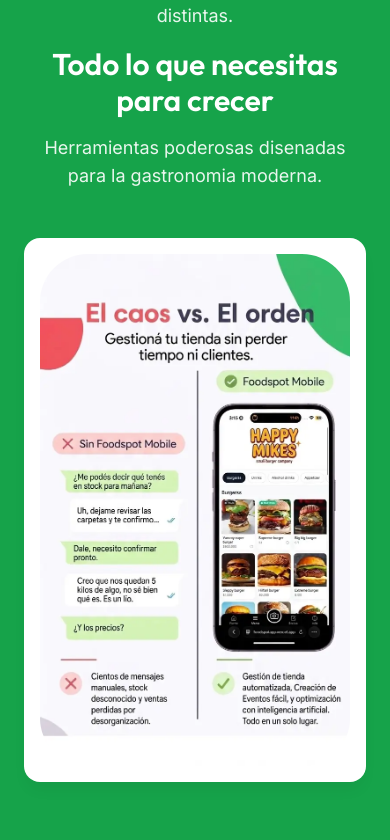
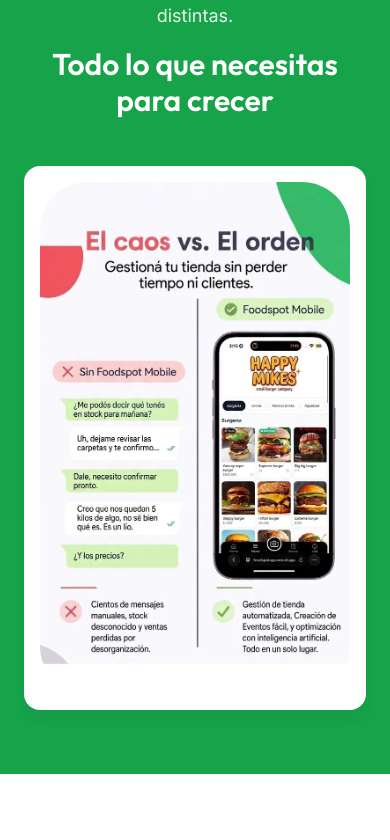
Before and after one commit to hikaribrandan3-code/foodspot-new-landing-page-, a React (Vite) app: page / in a window 390 px wide. Shown: the part 2464-3304 px from the top of the page. Built offline with nearby package versions, Linux system fonts and the light colour scheme.

Commit message:
copy: remove redundant 'Herramientas poderosas' line, update footer to FoodSpot Mobile + hero USP

```diff
--- a/src/components/FooterSections.tsx
+++ b/src/components/FooterSections.tsx
@@ -288,9 +288,9 @@ export function Footer() {
     <footer className="bg-white border-t py-16 md:py-24">
       <div className="max-w-7xl mx-auto px-6 grid grid-cols-2 md:grid-cols-4 gap-12">
         <div className="col-span-2 md:col-span-1">
-          <div className="text-2xl font-display font-bold text-primary mb-4">Foodspot</div>
+          <div className="text-2xl font-display font-bold text-primary mb-4">FoodSpot Mobile</div>
           <p className="text-on-surface-variant text-sm mb-4 max-w-xs transition-all">
-            FoodSpot OS: El 1er Sistema Operativo No-Code que convierte pedidos en contenido viral.
+            La única App en LATAM con cámara de contenido para tu negocio gastronómico.
           </p>
           <p className="text-xs text-on-surface-variant mb-2 font-medium">
             Hecho con amor en Cordoba Capital, Argentina para el mundo.
--- a/src/components/MainSections.tsx
+++ b/src/components/MainSections.tsx
@@ -93,10 +93,7 @@ export function Benefits() {
         <p className="text-lg text-white/90 mb-4 max-w-2xl mx-auto">
           Creada para restaurantes y negocios gastronómicos que quieren mejorar su gestión sin depender de 5 apps distintas.
         </p>
-        <h2 className="font-display text-3xl md:text-4xl text-white mb-4">Todo lo que necesitas para crecer</h2>
-        <p className="text-lg text-white/90 max-w-2xl mx-auto">
-          Herramientas poderosas disenadas para la gastronomia moderna.
-        </p>
+        <h2 className="font-display text-3xl md:text-4xl text-white">Todo lo que necesitas para crecer</h2>
       </div>
       <div className="max-w-4xl mx-auto">
         <div className="bg-white rounded-2xl p-4 ambient-shadow hover-lift overflow-hidden">
```
